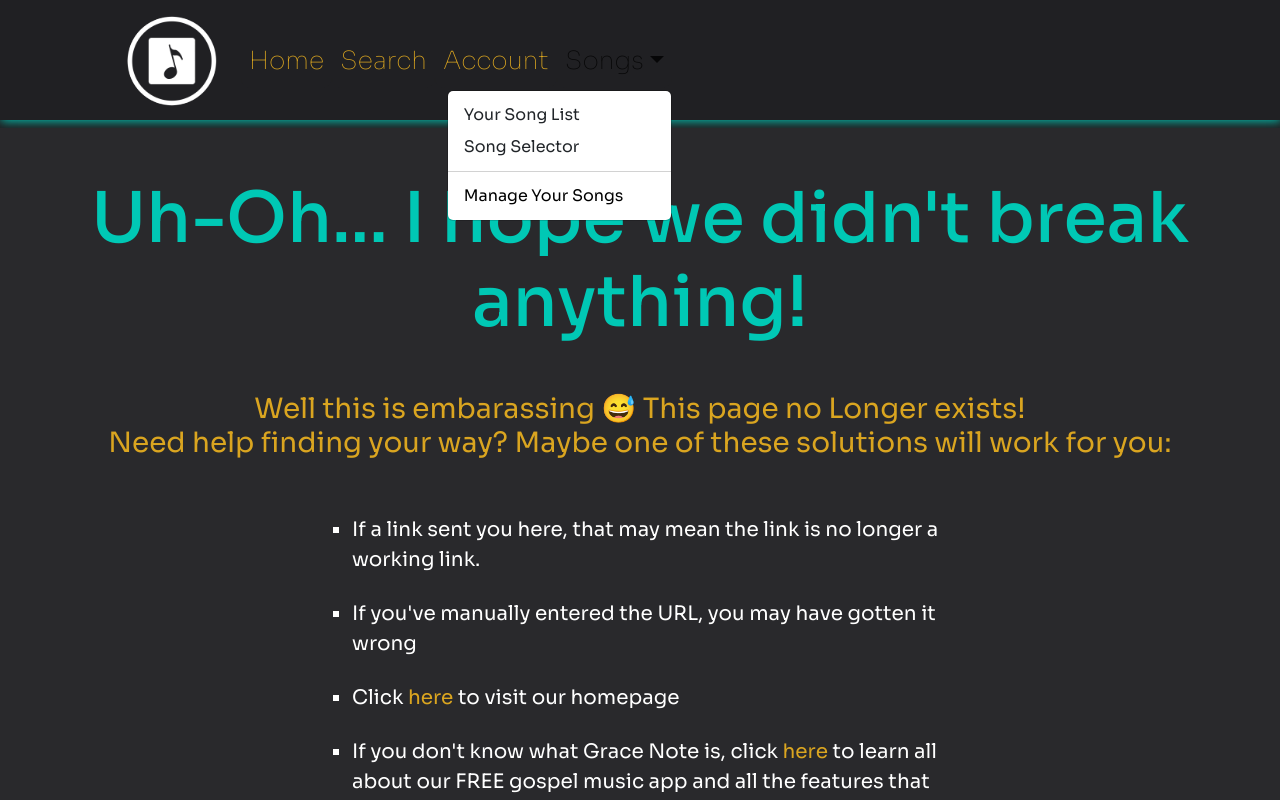
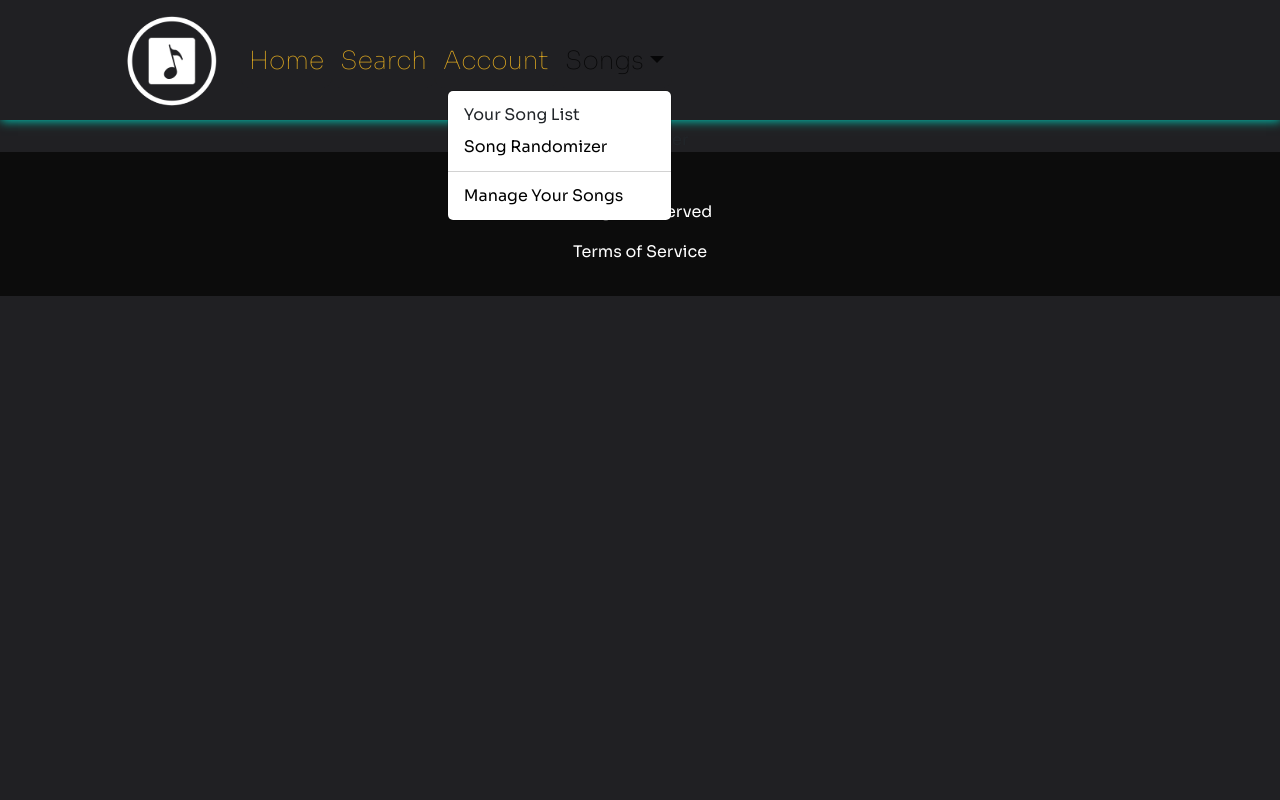
Before and after one commit to Mckreames/Grace-Note, a React (Create React App) app: page /randomizer in a window 1280 px wide. Both pictures are taken after a click on the link "Songs". Shown: the top 800 px of the page. Built offline with nearby package versions, Linux system fonts and the light colour scheme.

Commit message:
added new link

```diff
--- a/src/App.js
+++ b/src/App.js
@@ -6,6 +6,7 @@ import GraceNoteNav from "./Components/GraceNoteNav/GraceNoteNav";
 import Home from "./Components/Home/Home";
 import Account from "./Components/Account/Account";
 import SongSearch from "./Components/SongSearch/SongSearch";
+import Randomizer from "./Components/Randomizer/Randomizer";
 import SongAddForm from "./Components/SongAddForm/SongAddForm";
 import NotFound from "./Components/NotFound/NotFound";
 import About from "./Components/About/About";
@@ -22,6 +23,7 @@ function App() {
           <Route path="/" element={<Home />}></Route>
           <Route path="/account" element={<Account />}></Route>
           <Route path="/song-search" element={<SongSearch />}></Route>
+          <Route path="/randomizer" element={<Randomizer />}></Route>
           <Route path="/song-add" element={<SongAddForm />}></Route>
           <Route path="/about" element={<About />}></Route>
           <Route path="/sign-up" element={<SignUp />}></Route>
--- a/src/Components/GraceNoteNav/GraceNoteNav.jsx
+++ b/src/Components/GraceNoteNav/GraceNoteNav.jsx
@@ -54,7 +54,15 @@ export default function GraceNoteNav() {
               </DropdownToggle>
               <DropdownMenu right>
                 <DropdownItem>Your Song List</DropdownItem>
-                <DropdownItem>Song Selector</DropdownItem>
+                <DropdownItem>
+                  <Link
+                    to="/Randomizer"
+                    style={{ textDecoration: "none", color: "black" }}
+                  >
+                    Song Randomizer
+                  </Link>
+                </DropdownItem>
+
                 <DropdownItem divider />
                 <DropdownItem>
                   <Link
--- /dev/null
+++ b/src/Components/Randomizer/Randomizer.jsx
@@ -0,0 +1,6 @@
+import React from "react";
+import "./Randomizer.css";
+
+export default function Randomizer() {
+  return <div>Randomizer</div>;
+}
```
Also changed, not shown: src/Components/Randomizer/Randomizer.css (added).
